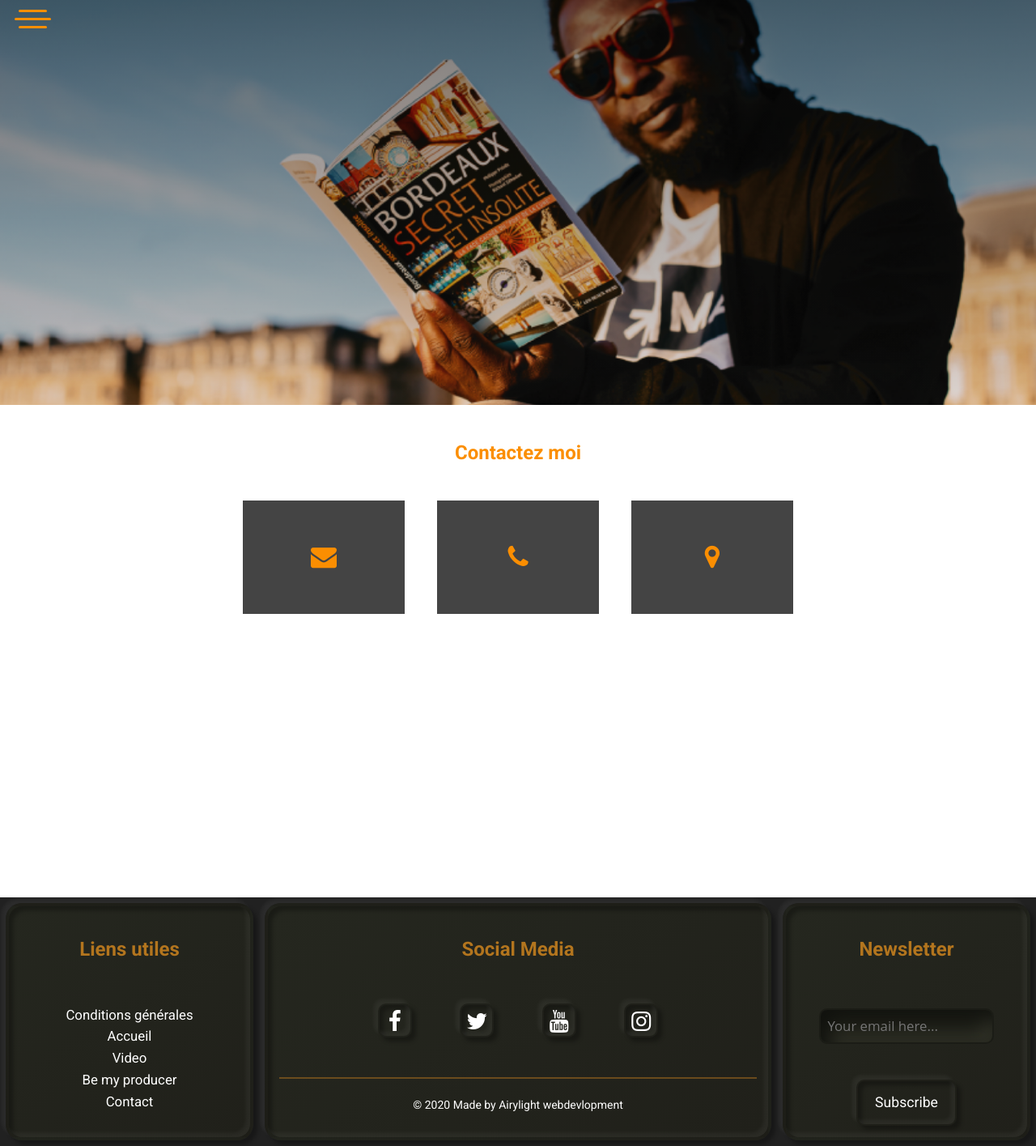
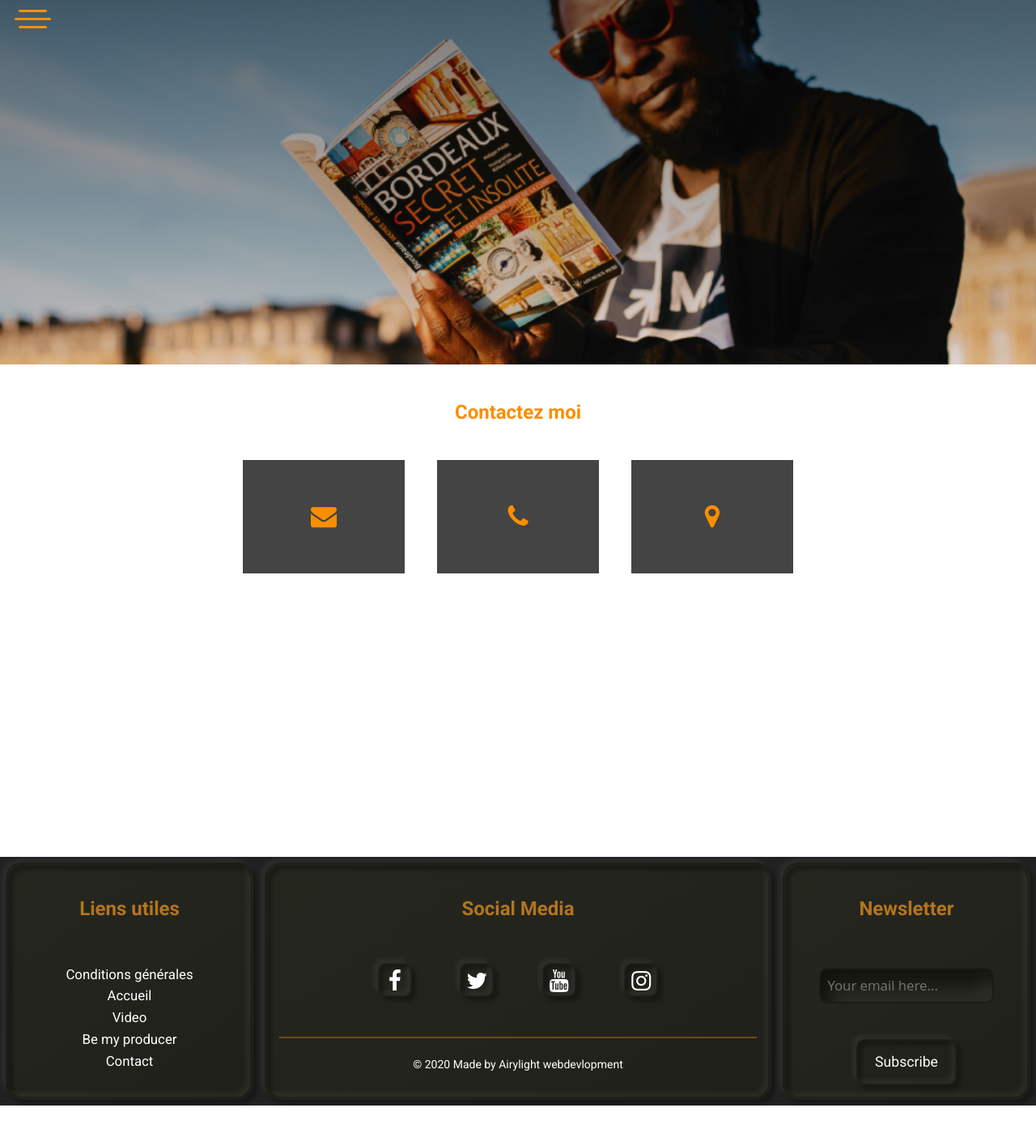
Before and after one commit to IsmaelSANE/boka, a Jekyll site: the page built from categories/category1.html, in a window 1280 px wide. Shown: the whole page at 81% size. Built offline with Jekyll 4.4.1, drawn with Linux system fonts in a browser that asks for light colours; nearby versions of some CDN libraries; Markdown is read by kramdown in place of the engine named in the settings; after the commit the page ends 1365 px from its top, so only the background shows below that.

Commit message:
Clean up the code

```diff
--- a/_layouts/categories.html
+++ b/_layouts/categories.html
@@ -2,7 +2,7 @@
 layout: default
 ---
 
-<div class="xs-12 imgBack textCenter vertCenter banner" style='background-image: linear-gradient( rgba(0, 0, 0, 0.5), rgba(0, 0, 0, 0.1) ), url({{ site.url }}/{{ site.baseurl }}/assets/img/{{ page.thumbnail }}); height: 500px;'>
+<div class="xs-12 imgBack textCenter vertCenter banner" style='background-image: linear-gradient( rgba(0, 0, 0, 0.5), rgba(0, 0, 0, 0.1) ), url({{ site.url }}/{{ site.baseurl }}/assets/img/{{ page.thumbnail }}); height: 450px;'>
   <div>
     <a class='caps post-title' href='{{ post.url }}'>{{ page.title }}</a>
   </div>
--- a/assets/css/main.css
+++ b/assets/css/main.css
@@ -1079,7 +1079,7 @@
     position: absolute;
     left: 50%;
     transform: translateX(-50%);
-    font-size: 16px;
+    font-size: 12.5px;
     opacity: 0;
 }
 
```
